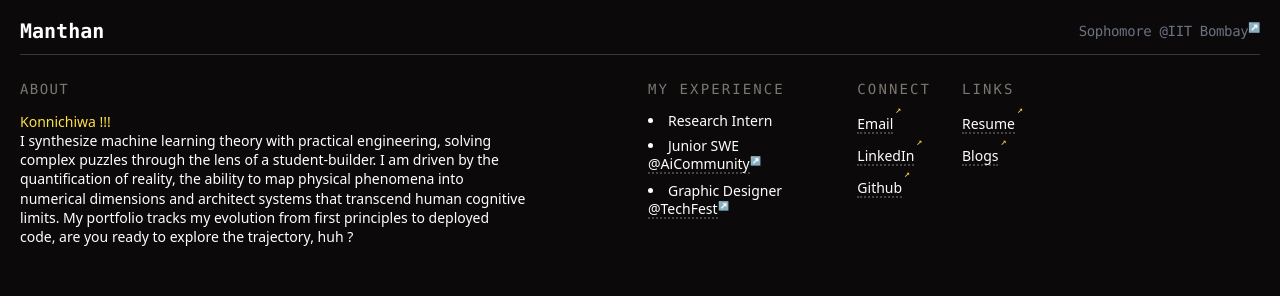
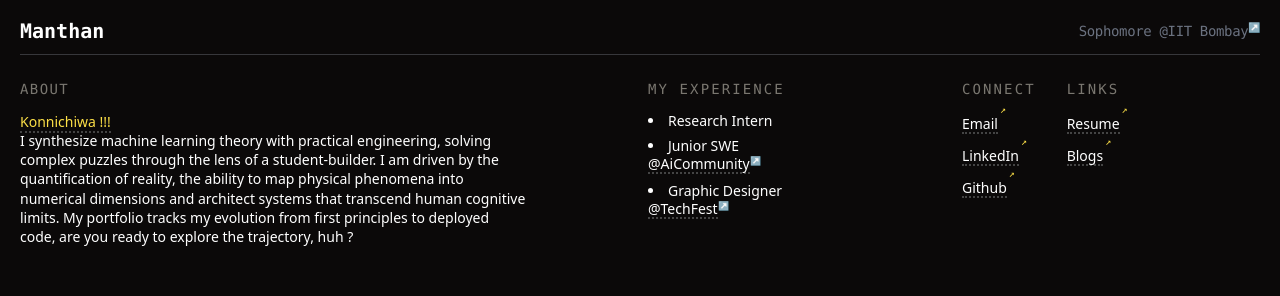
Before and after one commit to SiL3nTL00p/manthan_portfolio, a React (Vite) app: page / in a window 1280 px wide. Shown: the top 296 px of the page. Built offline with nearby package versions, Linux system fonts and the light colour scheme; no server answers.

Commit message:
Update column space

```diff
--- a/src/components/ui/about.tsx
+++ b/src/components/ui/about.tsx
@@ -8,7 +8,7 @@ function ListItem({ href, text }: { href: string; text: string }) {
                 rel="noopener noreferrer"
                 className="inline-flex items-start gap-0.5"
             >
-                <span className="text-[14px] text-[#ffffff] border-b-2 border-dotted border-[#444] leading-tight hover:text-[#fde047] hover:border-[#fde047] transition-all duration-300 ease-in-out" style={{ fontFamily: '"Neue Haas Unica", "IBM Plex Sans", ui-sans-serif, system-ui, -apple-system, BlinkMacSystemFont, "Segoe UI", Roboto, "Helvetica Neue", Arial, "Noto Sans"', fontWeight: 500 }}>
+                <span className="text-[14px] text-[#ffffff] border-b-2 border-dotted border-[#444] leading-tight hover:text-[#fde047] hover:border-[#fde047] transition-all duration-300 ease-in-out" style={{ fontFamily: '"Neue Haas Unica", "IBM Plex Sans", ui-sans-serif, system-ui, -apple-system, BlinkMacSystemFont, "Segoe UI", Roboto, "Helvetica Neue", Arial, "Noto Sans"', fontWeight: 525 }}>
                     {text}
                 </span>
                 <sup className="text-[10px] md:text-[10px] text-[#fde047] opacity-100 duration-300">↗</sup>
@@ -27,8 +27,8 @@ function About() {
                 {/* Fixed Header - Outside Grid */}
                 <div className="w-full mb-6 animate-in fade-in duration-1000 px-5" style={{ animationDelay: '100ms' }}>
                     <div className="flex items-center w-full gap-4 mb-2">
-                        <h1 className="text-[18px] font-sfmono md:text-[20px] text-white flex-shrink-0 tracking-snug" style={{ fontWeight: 700 } }>Manthan</h1>
-                        <p className="text-[12px] md:text-[14px] text-gray-500 tracking-tight font-sfmono ml-auto text-right" style={{ fontWeight: 500 } }>Sophomore <a href="https://www.iitb.ac.in/" className="hover:text-white transition-colors duration-350 ease-in-out">@IIT Bombay</a><sup className="font-sans leading-[0] text-[8px] md:text-[10px]" style={{ fontWeight: 300 }} >↗</sup></p>
+                        <h1 className="text-[18px] font-sfmono md:text-[20px] text-white flex-shrink-0 tracking-snug" style={{ fontWeight: 700 }}>Manthan</h1>
+                        <p className="text-[12px] md:text-[14px] text-gray-500 tracking-tight font-sfmono ml-auto text-right" style={{ fontWeight: 500 }}>Sophomore <a href="https://www.iitb.ac.in/" className="hover:text-white transition-colors duration-350 ease-in-out">@IIT Bombay</a><sup className="font-sans leading-[0] text-[8px] md:text-[10px]" style={{ fontWeight: 300 }} >↗</sup></p>
                     </div>
 
                     {/* Separator Line - spans full width */}
@@ -46,9 +46,9 @@ function About() {
                         </h2>
 
                         {/* Bio Text */}
-                        <div className="space-y-4  text-[#ffffff]" style={{ fontFamily: '"Neue Haas Unica", "IBM Plex Sans", ui-sans-serif, system-ui, -apple-system, BlinkMacSystemFont, "Segoe UI", Roboto, "Helvetica Neue", Arial, "Noto Sans"', fontWeight: 500, lineHeight: '140%' }}>
+                        <div className="space-y-4  text-[#ffffff]" style={{ fontFamily: '"Neue Haas Unica", "IBM Plex Sans", ui-sans-serif, system-ui, -apple-system, BlinkMacSystemFont, "Segoe UI", Roboto, "Helvetica Neue", Arial, "Noto Sans"', fontWeight: 525, lineHeight: '140%' }}>
                             <p className="text-[14px] leading-snug tracking-normal">
-                               <span className="text-[#fde047]">Konnichiwa !!!</span> <br />
+                                <span className="text-[#fde047] border-b-2 border-dotted border-[#444] ">Konnichiwa !!!</span> <br />
                                 I synthesize machine learning theory with practical engineering, solving complex puzzles through the lens of a student-builder.
                                 I am driven by the quantification of reality, the ability to map physical phenomena into numerical dimensions and architect systems that transcend human cognitive limits.
                                 My portfolio tracks my evolution from first principles to deployed code, are you ready to explore the trajectory, huh ?
@@ -63,7 +63,7 @@ function About() {
                     {/* COLUMN 8-9: Experience Section */}
                     <section className="col-span-2 md:col-span-2 space-y-3 animate-in fade-in duration-1000" style={{ animationDelay: '300ms' }}>
                         <h2 className="text-[#7a7770] text-[14px] font-sfmono tracking-[0.15em] uppercase mb-3 select-none" style={{ fontWeight: 400 }}>My Experience</h2>
-                        <ul className="space-y-2 list-disc text-[14px] leading-tight list-inside text-[#ffffff]" style={{ fontFamily: '"Neue Haas Unica", "IBM Plex Sans", ui-sans-serif, system-ui, -apple-system, BlinkMacSystemFont, "Segoe UI", Roboto, "Helvetica Neue", Arial, "Noto Sans"', fontWeight: 500 }}>
+                        <ul className="space-y-2 list-disc text-[14px] leading-tight list-inside text-[#ffffff]" style={{ fontFamily: '"Neue Haas Unica", "IBM Plex Sans", ui-sans-serif, system-ui, -apple-system, BlinkMacSystemFont, "Segoe UI", Roboto, "Helvetica Neue", Arial, "Noto Sans"', fontWeight: 525 }}>
                             <li>Research Intern</li>
                             <li>Junior SWE <a href="https://ai.tech-iitb.org/" className="tracking-normal border-b-2 border-dotted border-[#444] hover:text-[#fde047] hover:border-[#fde047] inline-block transition-all duration-300 ease-in-out" style={{ fontFamily: '"Neue Haas Unica", "IBM Plex Sans", ui-sans-serif, system-ui, -apple-system, BlinkMacSystemFont, "Segoe UI", Roboto, "Helvetica Neue", Arial, "Noto Sans"' }}>@AiCommunity</a><sup className="font-sans leading-[0] text-[9px] text-[#fde047]" style={{ fontWeight: 300 }}>↗</sup></li>
                             <li>Graphic Designer <a href="https://techfest.org/" className="tracking-normal border-b-2 border-dotted border-[#444] hover:text-[#fde047] hover:border-[#fde047] inline-block transition-all duration-300 ease-in-out" style={{ fontFamily: '"Neue Haas Unica", "IBM Plex Sans", ui-sans-serif, system-ui, -apple-system, BlinkMacSystemFont, "Segoe UI", Roboto, "Helvetica Neue", Arial, "Noto Sans"' }}>@TechFest</a><sup className="font-sans leading-[0] text-[9px] text-[#fde047]" style={{ fontWeight: 300 }}>↗</sup></li>
@@ -71,7 +71,7 @@ function About() {
                     </section>
 
                     {/* COLUMN 10: Connect Section */}
-                    <section className="col-span-1 md:col-span-1 space-y-3 animate-in fade-in duration-1000" style={{ animationDelay: '400ms' }}>
+                    <section className="col-span-1 md:col-span-1 md:col-start-10 space-y-3 animate-in fade-in duration-1000" style={{ animationDelay: '400ms' }}>
                         <h2 className="text-[#7a7770] text-[14px] font-sfmono tracking-[0.15em] uppercase mb-3 select-none" style={{ fontWeight: 400 }}>
                             Connect
                         </h2>
@@ -93,7 +93,7 @@ function About() {
                     </section>
 
                     {/* COLUMN 12: Links Section */}
-                    <section className="col-span-1 md:col-span-2 space-y-3 animate-in fade-in duration-1000" style={{ animationDelay: '500ms' }}>
+                    <section className="col-span-1 md:col-span-2 md:col-start-11 space-y-3 animate-in fade-in duration-1000" style={{ animationDelay: '500ms' }}>
                         <h2 className="text-[#7a7770] text-[14px] font-sfmono tracking-[0.15em] uppercase mb-3 select-none" style={{ fontWeight: 400 }}>
                             Links
                         </h2>
```
